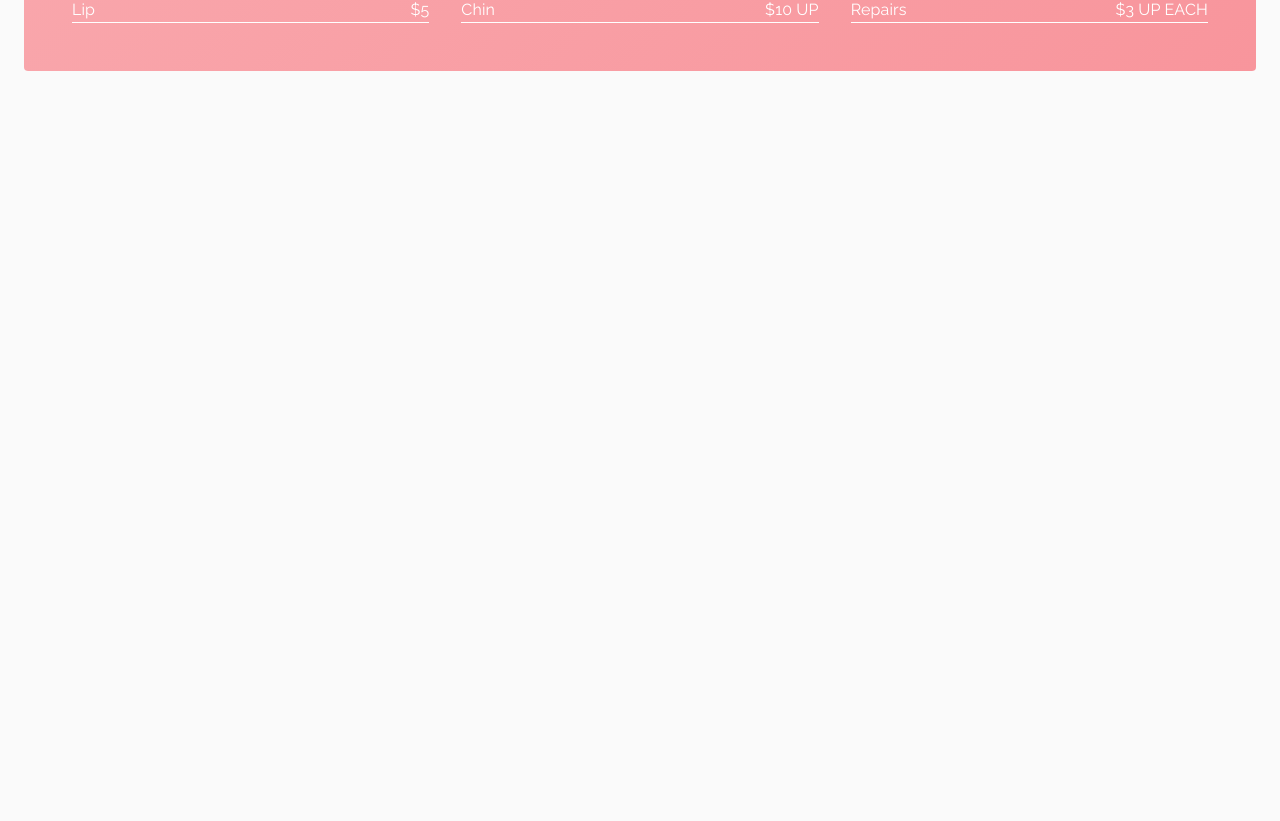
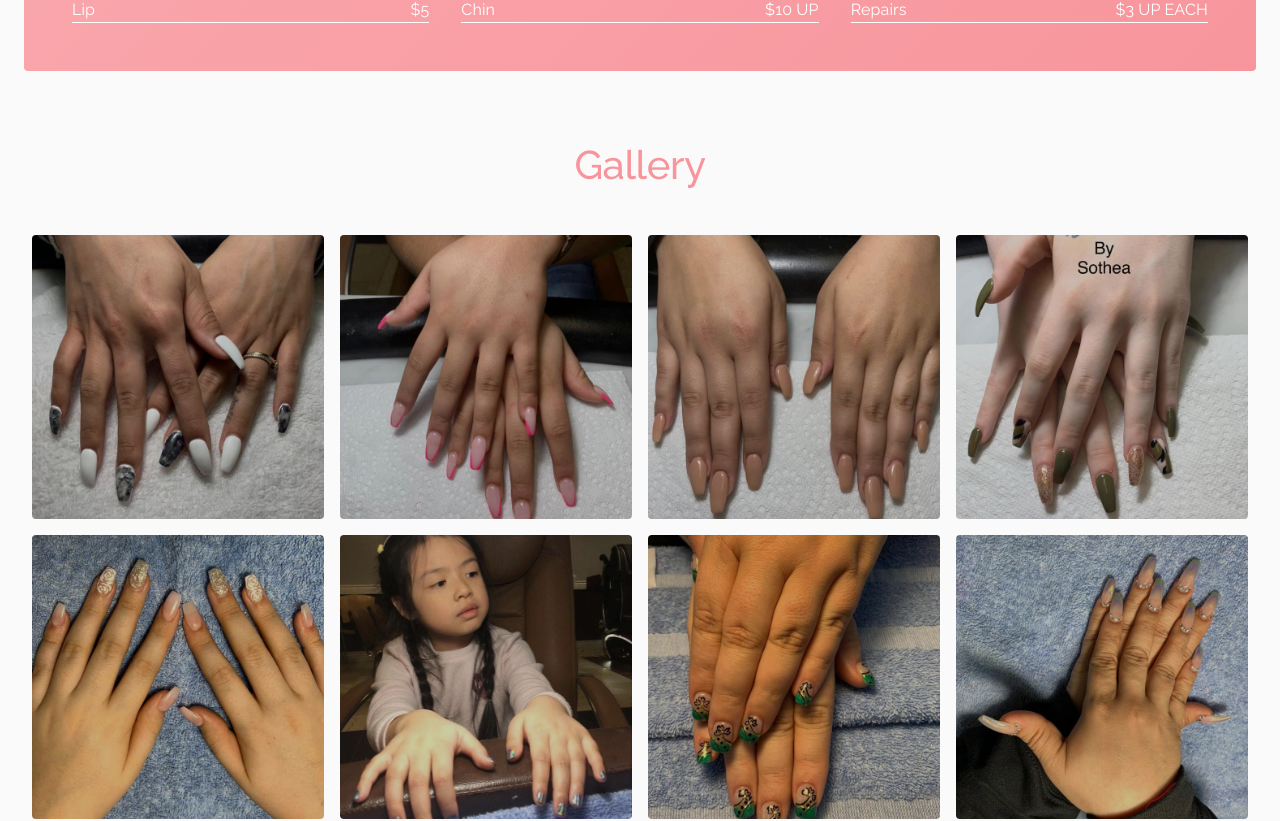
Before and after one commit to Suonx002/happynails, a Next.js app: page / in a window 1280 px wide. Shown: the part 1709-2530 px from the top of the page. Before the commit the page ends 1812 px from the top, so only its background shows below. Built offline with nearby package versions, Linux system fonts and the light colour scheme.

Commit message:
finish with gallery section

```diff
--- a/pages/index.js
+++ b/pages/index.js
@@ -3,6 +3,7 @@ import React from 'react';
 import Homepage from '../src/components/homepage';
 import About from '../src/components/about';
 import Service from '../src/components/service';
+import Gallery from '../src/components/gallery';
 
 export default function Index() {
   return (
@@ -10,6 +11,7 @@ export default function Index() {
       <Homepage />
       <About />
       <Service />
+      <Gallery />
     </>
   );
 }
--- /dev/null
+++ b/src/components/gallery.js
@@ -0,0 +1,108 @@
+import React, { useState } from 'react';
+
+import { Container, Grid, Typography, Dialog } from '@material-ui/core';
+import useStyles from '../styles/galleryStyles';
+
+const galleryList = [
+  {
+    name: 'client 1',
+    imageUrl: '/assets/client_1.jpg',
+  },
+  {
+    name: 'client 2',
+    imageUrl: '/assets/client_2.jpg',
+  },
+  {
+    name: 'client 3',
+    imageUrl: '/assets/client_3.jpg',
+  },
+  {
+    name: 'client 4',
+    imageUrl: '/assets/client_4.jpg',
+  },
+  {
+    name: 'client 5',
+    imageUrl: '/assets/client_5.jpg',
+  },
+  {
+    name: 'client 6',
+    imageUrl: '/assets/client_6.jpg',
+  },
+  {
+    name: 'client 7',
+    imageUrl: '/assets/client_7.jpg',
+  },
+  {
+    name: 'client 8',
+    imageUrl: '/assets/client_8.jpg',
+  },
+  {
+    name: 'client 9',
+    imageUrl: '/assets/client_9.jpg',
+  },
+  {
+    name: 'client 10',
+    imageUrl: '/assets/client_10.jpg',
+  },
+  {
+    name: 'client 11',
+    imageUrl: '/assets/client_11.jpg',
+  },
+  {
+    name: 'client 12',
+    imageUrl: '/assets/client_12.jpg',
+  },
+];
+
+const Gallery = () => {
+  const classes = useStyles();
+
+  const [openImage, setOpenImage] = useState('');
+  const [openDialog, setOpenDialog] = useState(false);
+
+  return (
+    <section className={classes.gallery}>
+      <Container maxWidth='lg'>
+        <Grid container direction='column'>
+          <Grid item>
+            <Typography variant='h2' color='primary' align='center'>
+              Gallery
+            </Typography>
+          </Grid>
+          <Grid item container className={classes.galleryContainer}>
+            {galleryList.map((gallery) => (
+              <Grid item xs={6} sm={4} md={3} className={classes.galleryItem}>
+                <img
+                  onClick={() => {
+                    setOpenDialog(true);
+                    setOpenImage({
+                      name: gallery.name,
+                      imageUrl: gallery.imageUrl,
+                    });
+                  }}
+                  src={gallery.imageUrl}
+                  alt={gallery.name}
+                  className={classes.galleryImage}
+                />
+              </Grid>
+            ))}
+          </Grid>
+        </Grid>
+
+        <Dialog
+          onClose={() => setOpenDialog(false)}
+          aria-labelledby='image-dialog'
+          open={openDialog}
+          maxWidth='md'>
+          <img
+            src={openImage.imageUrl}
+            alt={openImage.name}
+            className={classes.dialogImage}
+          />
+        </Dialog>
+      </Container>
+    </section>
+  );
+};
+
+export default Gallery;
--- a/src/styles/galleryStyles.js
+++ b/src/styles/galleryStyles.js
@@ -1,3 +1,32 @@
 import { makeStyles } from '@material-ui/core/styles';
 
-export default makeStyles((theme) => ({}));
+export default makeStyles((theme) => ({
+  gallery: {
+    padding: '2rem 0',
+  },
+  galleryContainer: {
+    padding: '2rem 0',
+  },
+  galleryItem: {
+    height: 300,
+    padding: '0.5rem',
+  },
+  galleryImage: {
+    width: '100%',
+    height: '100%',
+    objectFit: 'cover',
+    borderRadius: theme.shape.borderRadius,
+    filter: 'brightness(80%)',
+    cursor: 'pointer',
+    transition: 'all 0.3s',
+    '&:hover': {
+      filter: 'brightness(100%)',
+    },
+  },
+
+  dialogImage: {
+    width: '100%',
+    height: '100%',
+    objectFit: 'contain',
+  },
+}));
```
